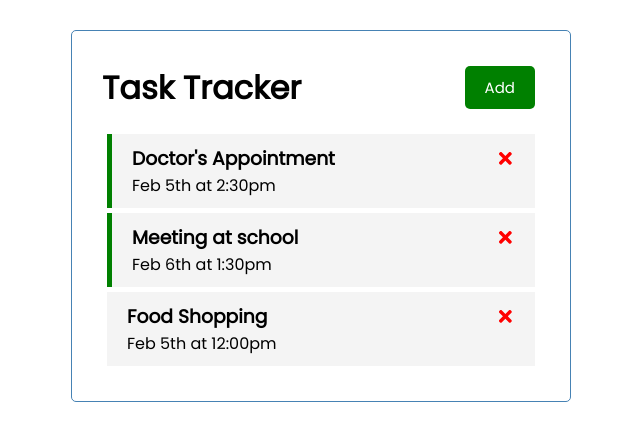
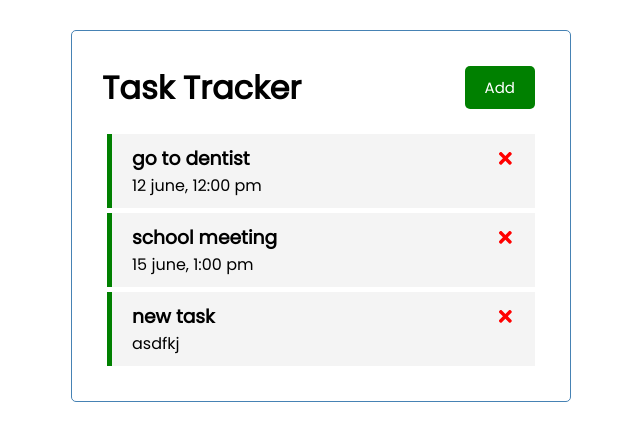
Before and after one commit to NoorAli-180/task-tracker, a React (Create React App) app: page / in a window 1280 px wide. Shown: the top 440 px of the page, without its empty margins (319-959 px from the left). Built offline with nearby package versions, Linux system fonts and the light colour scheme; data requests are answered from the project's data file.

Commit message:
connected with rest api (json-server)

```diff
--- /dev/null
+++ b/db.json
@@ -0,0 +1,22 @@
+{
+  "tasks": [
+    {
+      "text": "go to dentist",
+      "day": "12 june, 12:00 pm",
+      "reminder": true,
+      "id": 1
+    },
+    {
+      "text": "school meeting",
+      "day": "15 june, 1:00 pm",
+      "reminder": true,
+      "id": 2
+    },
+    {
+      "text": "new task",
+      "day": "asdfkj",
+      "reminder": true,
+      "id": 3
+    }
+  ]
+}
--- a/package.json
+++ b/package.json
@@ -6,6 +6,7 @@
     "@testing-library/jest-dom": "^5.16.4",
     "@testing-library/react": "^13.3.0",
     "@testing-library/user-event": "^13.5.0",
+    "json-server": "^0.17.0",
     "react": "^18.1.0",
     "react-dom": "^18.1.0",
     "react-icons": "^4.4.0",
@@ -16,7 +17,8 @@
     "start": "react-scripts start",
     "build": "react-scripts build",
     "test": "react-scripts test",
-    "eject": "react-scripts eject"
+    "eject": "react-scripts eject",
+    "server": "json-server --watch db.json --port 5000"
   },
   "eslintConfig": {
     "extends": [
--- a/src/App.js
+++ b/src/App.js
@@ -4,56 +4,82 @@ import { Header } from './components/Header.jsx';
 import { TaskList } from './components/TaskList.jsx';
 import { AddTask } from './components/AddTask.jsx';
 
-const tasks = [
-  {
-    id: 1,
-    text: "Doctor's Appointment",
-    day: 'Feb 5th at 2:30pm',
-    reminder: true,
-  },
-  {
-    id: 2,
-    text: "Meeting at school",
-    day: 'Feb 6th at 1:30pm',
-    reminder: true,
-  },
-  {
-    id: 3,
-    text: "Food Shopping",
-    day: 'Feb 5th at 12:00pm',
-    reminder: false,
-  },
-];
 class App extends React.Component {
   constructor(props) {
     super(props);
 
     this.state = {
-      tasks: tasks,
+      tasks: [],
       formOpened: false,
     }
   }
 
   //  Delete Task
-  deleteTask = (id) => {
-    this.setState({tasks: this.state.tasks.filter((task) => task.id !== id)});
+  deleteTask = async (id) => {
+    await fetch(`http://localhost:5000/tasks/${id}`, {
+      method: 'DELETE',
+    });
+
+    this.setState({tasks: await this.fetchTasks()});
+  }
+
+  // AddTask
+  addTask = async (task) => {
+    await fetch('http://localhost:5000/tasks', {
+      method: 'POST',
+      headers: {
+        'Content-type': 'application/json'
+      },
+      body: JSON.stringify(task),
+    });
+
+    this.setState({tasks: await this.fetchTasks()});
   }
 
   // Toggle Reminder
-  toggleReminder = (id) => {
-    this.setState({tasks: this.state.tasks.map((task) => task.id === id ? {...task, reminder: !task.reminder} : task)});
-  }
+  toggleReminder = async (id) => {
+    const taskToToggle = await this.fetchTask(id);
+    const updTask = {...taskToToggle, reminder: !taskToToggle.reminder};
 
-  // AddTask
-  addTask = (task) => {
-    const id = Math.floor(Math.random() * 100);
+    await fetch(`http://localhost:5000/tasks/${id}`, {
+      method: 'PUT',
+      headers: {
+        'Content-Type': 'application/json'
+      },
+      body: JSON.stringify(updTask)
+    });
 
-    this.setState({tasks: [...this.state.tasks, {...task, id}]});
+    this.setState({tasks: await this.fetchTasks()});
   }
 
   // Toggle Form
   toggleForm = () => {
     this.setState({formOpened: !this.state.formOpened});
+  }
+
+  // Function: to fetch all the tasks from server.
+  fetchTasks = async () => {
+    const res = await fetch('http://localhost:5000/tasks');
+    const tasks = await res.json();
+
+    return tasks;
+  }
+
+  // Function: to fetch only one task on the basis of id from server.
+  fetchTask = async (id) => {
+    const res = await fetch(`http://localhost:5000/tasks/${id}`);
+    const task = await res.json();
+
+    return task;
+  }
+
+/////////////////////////////////////////////////////////////////////////
+  componentDidMount () {
+    const fetch = async () => {
+      const tasks = await this.fetchTasks();
+      this.setState({tasks: tasks});
+    }
+    fetch();
   }
 
   render() {
@@ -66,7 +92,7 @@ class App extends React.Component {
           this.state.formOpened && <AddTask onAdd = {this.addTask}/>
         }
         <TaskList
-          tasks={this.state.tasks}
+          tasks={this.state.tasks.length > 0 ? this.state.tasks : []}
           deleteTask={this.deleteTask}
           onToggle={this.toggleReminder} />
       </div>
```
Also changed, not shown: 1 other file (tests, documents, lock files or other folders).
